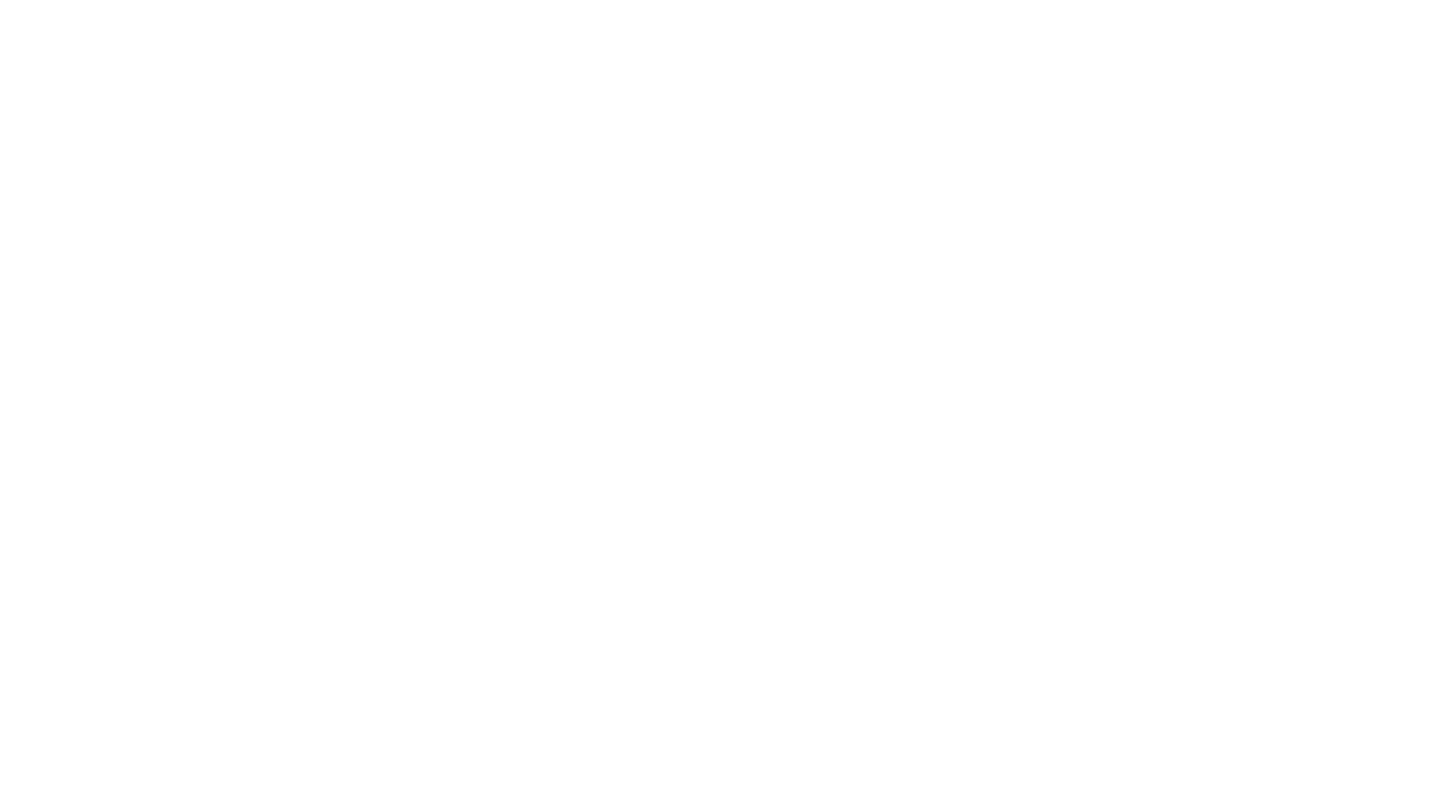
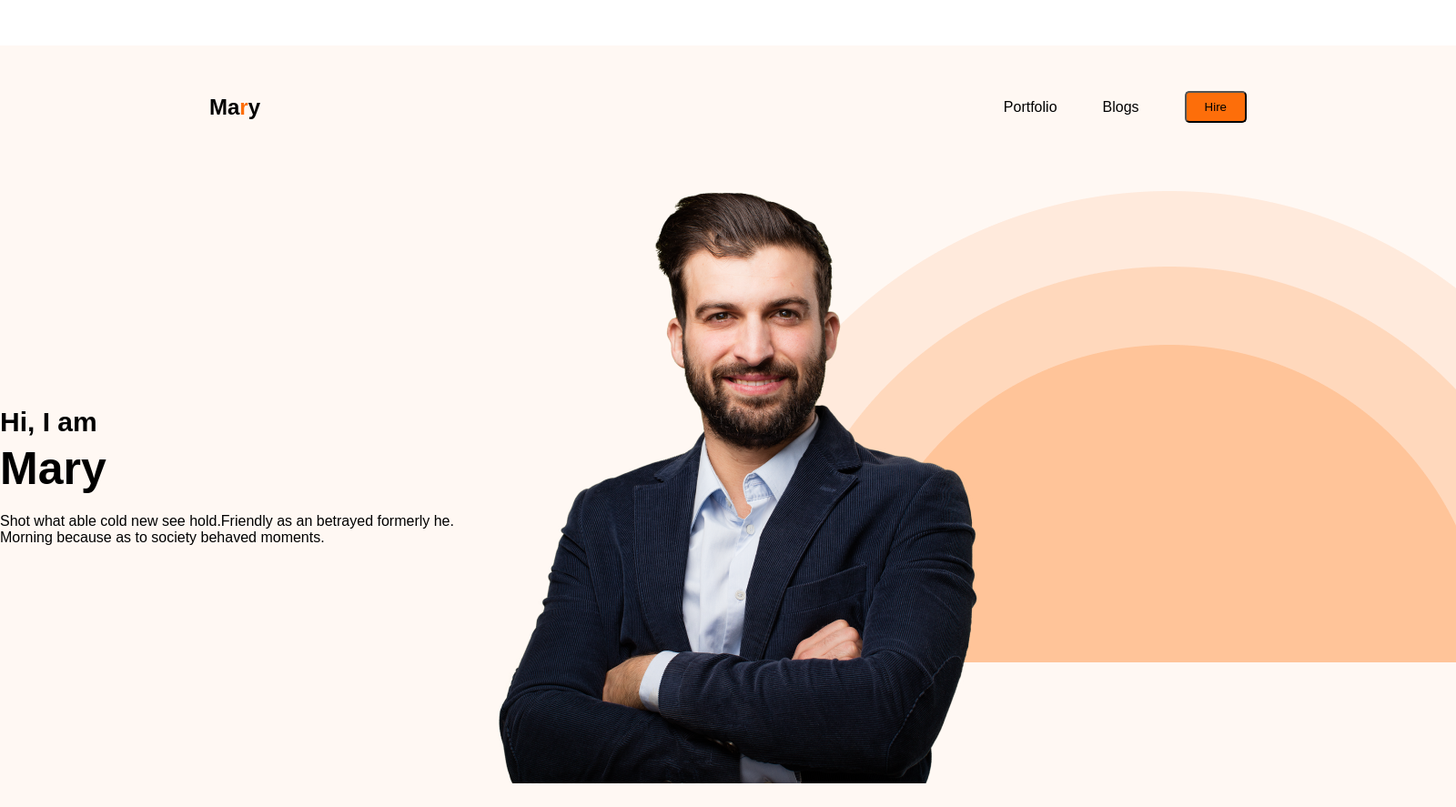
Before and after one commit to rafin11740/developer-portfolio-resourch, a plain HTML site: page index.html in a window 1280 px wide. Shown: the whole page at 91% size, 1600 px wide, since content can reach past the window. Before the commit the page ends 800 px from the top, so only its background shows below. Drawn offline with Linux system fonts and the light colour scheme.

Commit message:
this is first website

```diff
--- a/index.html
+++ b/index.html
@@ -1,11 +1,43 @@
 <!DOCTYPE html>
 <html lang="en">
+
 <head>
     <meta charset="UTF-8">
     <meta name="viewport" content="width=device-width, initial-scale=1.0">
     <title>Portfilio Resourch</title>
+    <link rel="stylesheet" href="style/portfolio.css">
+    <link rel="preconnect" href="https://fonts.googleapis.com">
+    <link rel="preconnect" href="https://fonts.gstatic.com" crossorigin>
+    <link href="https://fonts.googleapis.com/css2?family=Roboto:ital,wght@0,100;0,300;0,400;0,500;0,700;0,900;1,100;1,300;1,400;1,500;1,700;1,900&display=swap" rel="stylesheet">
+
+
 </head>
+
 <body>
+    <header class="header">
+        <nav>
+            <h1 class="nav-title">Ma<span class="mary-span">r</span>y</h1>
+            <ul class="nav-li">
+                <li>Portfolio</li>
+                <li>Blogs</li>
+                <li><button class="btn-nav">Hire</button></li>
+            </ul>
+        </nav>
+        <div class="banner">
+            <div class="banner-details">
+                <h3 class="banner-sub-title">Hi, I am</h3>
+                <h1 class="banner-title">Mary</h1>
+                <p class="banner-description">Shot what able cold new see hold.Friendly as an betrayed formerly he. <br> Morning because as to society behaved moments.</p>
+            </div>
+            <img class="banner-image" src="/images/hardy.png" alt="">
+        </div>
+    </header>
+    <main>
 
+    </main>
+    <footer>
+
+    </footer>
 </body>
+
 </html>
--- /dev/null
+++ b/style/portfolio.css
@@ -0,0 +1,75 @@
+* {
+    font-family: "Rubik", sans-serif;
+    margin: 0px;
+}
+
+nav {
+    display: flex;
+    justify-content: space-between;
+    margin: 50px 230px;
+    text-align: center;
+    align-items: center;
+
+}
+
+.nav-title {
+    width: 12px;
+    margin-top: 50px;
+}
+
+.nav-li {
+    display: flex;
+    list-style: none;
+    margin-top: 50px;
+
+}
+
+nav ul {
+    align-items: center;
+}
+
+nav li {
+    margin-left: 50px;
+}
+
+.mary-span {
+
+    color: #FD6E0A;
+}
+
+.btn-nav {
+    padding: 8px 20px;
+    background-color: #FD6E0A;
+    border-radius: 5px;
+}
+
+.header {
+    background-color: #FFF8F3;
+    width: 1600px;
+    height: 837px;
+    background-image: url("/images/header_bg.png");
+    background-repeat: no-repeat;
+    background-position: right;
+}
+
+/* banner style */
+
+.banner {
+    display: flex;
+    align-items: center;
+
+}
+
+.banner-sub-title {
+    font-size: 30px;
+    margin-bottom: 5px;
+}
+
+.banner-title {
+    font-size: 50px;
+    margin-bottom: 20px;
+}
+
+.banner-description {}
+
+.banner img {}
```
Also changed, not shown: images/developer.png (added), images/hardy.png (added), images/header_bg.png (added), images/icons/facebook.png (added), images/icons/insta.png (added), images/icons/js.png (added), images/icons/mongo.png (added), images/icons/nodejs.png (added), images/icons/react.png (added), images/icons/twitter.png (added).
